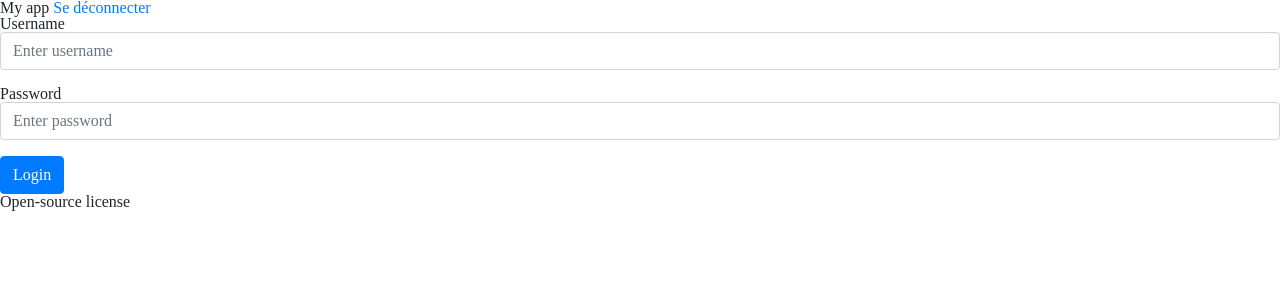
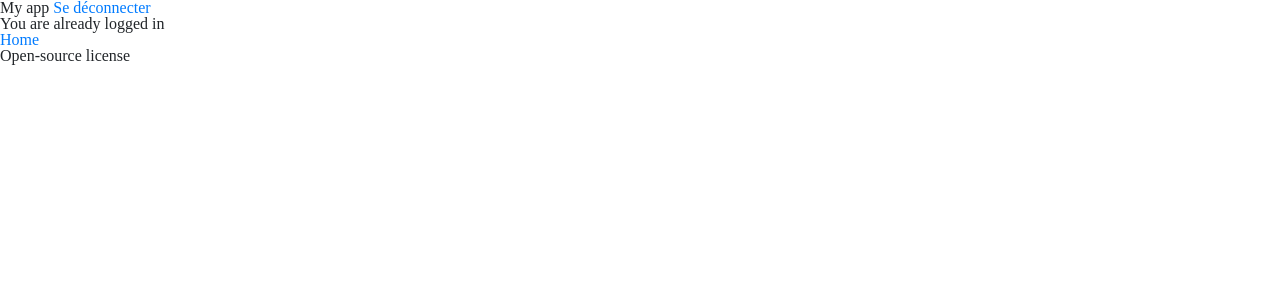
Before and after one commit to MaillotCedric/django-project-template, a Django app: page / in a window 1280 px wide. Shown: the top 300 px of the page. Run offline with Django 4.2, Linux system fonts and the light colour scheme; the visitor is signed in with stand-in values (Sample User, id 1).

Commit message:
Fix login.html

```diff
--- a/app/templates/login.html
+++ b/app/templates/login.html
@@ -2,6 +2,11 @@
 
 {% load static %}
 {% block contenu %}
+
+    {% if user.is_authenticated %}
+        <div>You are already logged in</div>
+        <a href="{% url 'home' %}">Home</a>
+    {% else %}
         {% if messages %}
             {% for message in messages %}
                 {% if message.tags %}
@@ -33,4 +38,6 @@
             <!-------------------->
             <button type="submit" class="btn btn-primary">Login</button>
         </form>
+    {% endif %}
+
 {% endblock %}
```
Lines whose indentation alone changed are shown as unchanged.
